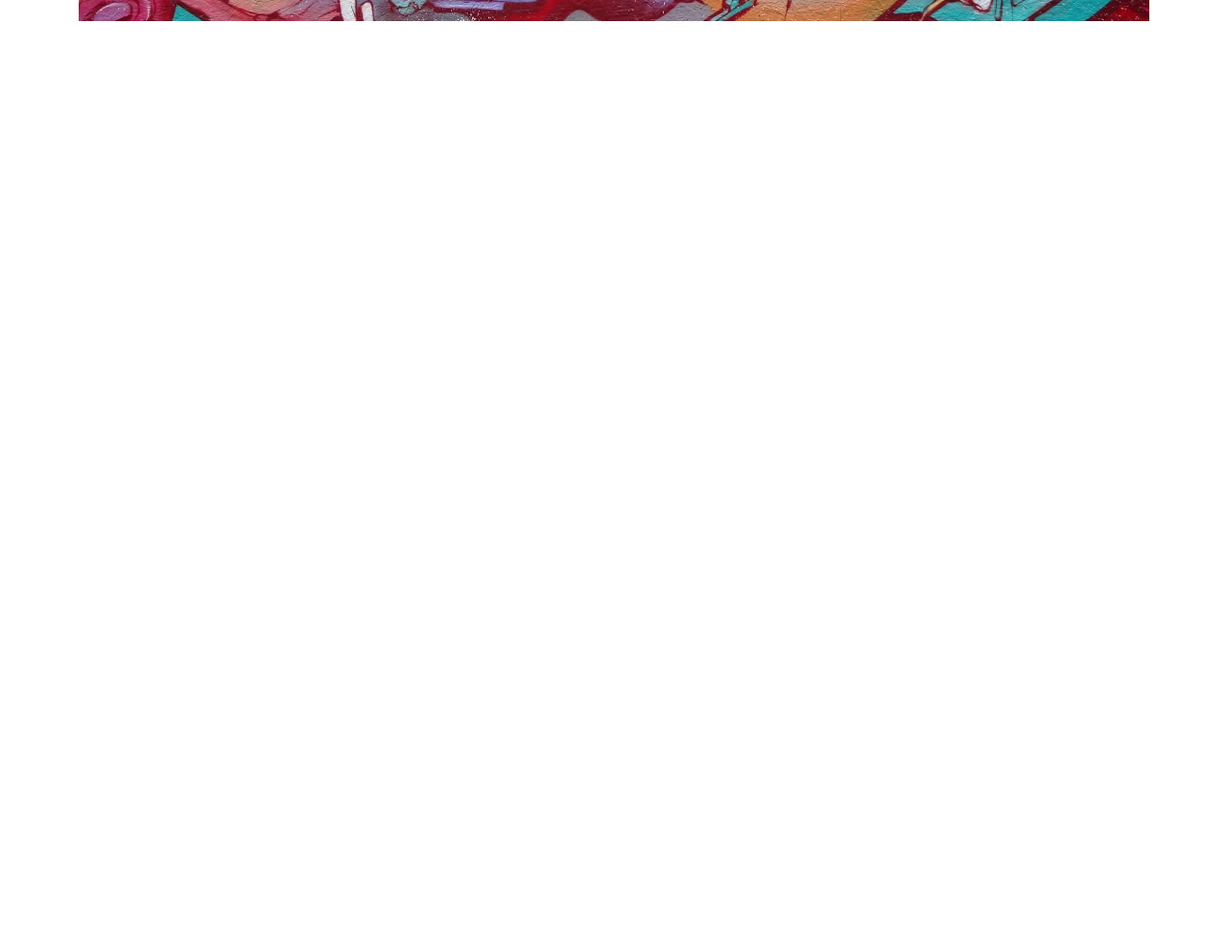
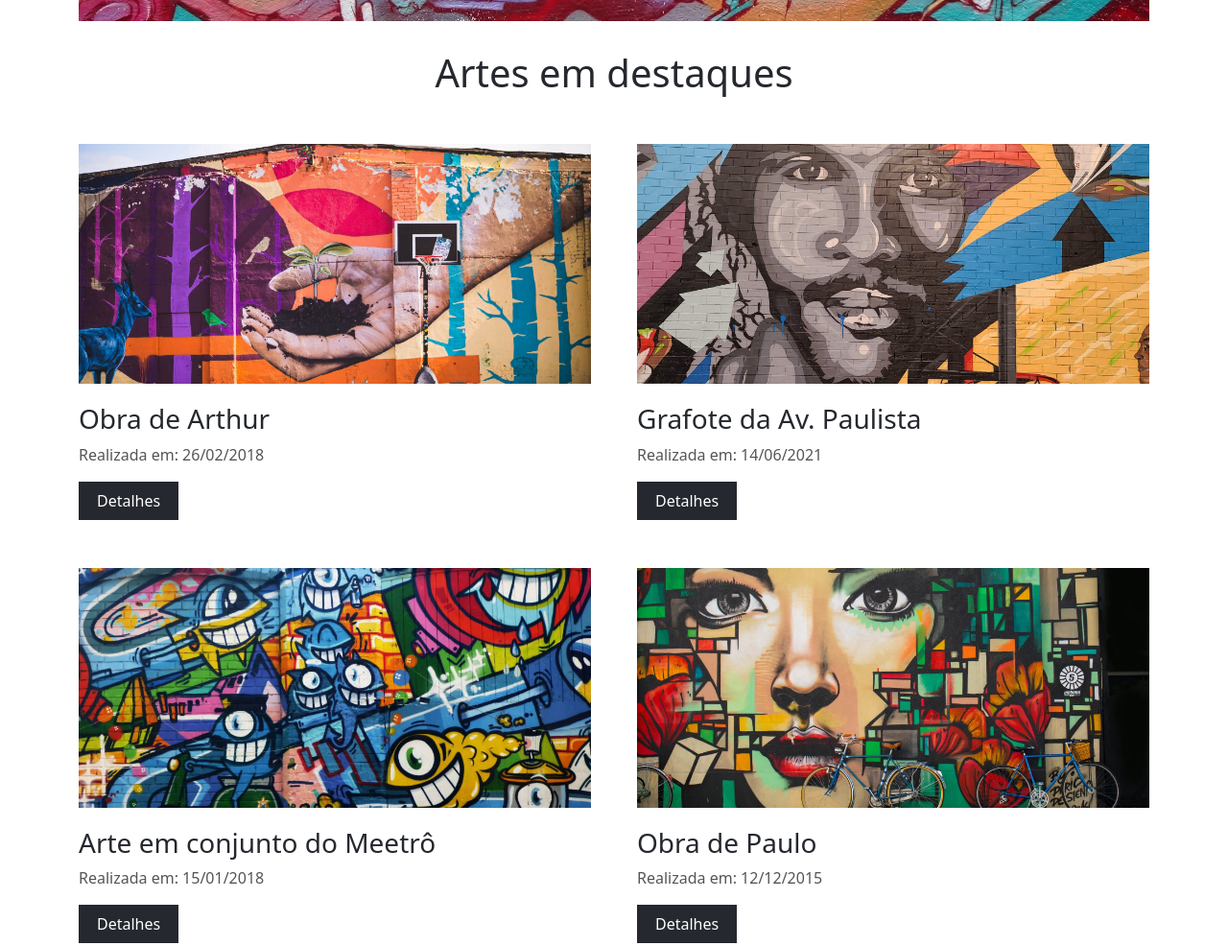
Before and after one commit to gabrielNunesKlein/Art-Exposi-o-de-artes-urbanas, a plain HTML site: page index.html in a window 1280 px wide. Shown: the part 563-1549 px from the top of the page at 96% size. Before the commit the page ends 800 px from the top, so only its background shows below. Drawn offline with nearby package versions, Linux system fonts and the light colour scheme.

Commit message:
Galeria de imagens

```diff
--- a/css/style.css
+++ b/css/style.css
@@ -82,3 +82,40 @@ a, i {
     left: 25px;
     bottom: 25px;
 }
+
+/* GALARY */
+
+#img2 {
+    background-image: url('../img/g_2.jpg');
+}
+
+#img3 {
+    background-image: url('../img/g_3.jpg');
+}
+
+#img4 {
+    background-image: url('../img/g_4.jpg');
+}
+
+#img5 {
+    background-image: url('../img/g_5.jpg');
+}
+
+#img6 {
+    background-image: url('../img/g_6.jpg');
+}
+
+#galary-container h1 {
+    text-align: center;
+}
+
+#galary-container h1,
+#galary-container .col-md-6,
+#galary-container .col-12 {
+    margin-bottom: 50px;
+}
+
+.small-image-container {
+    height: 250px;
+    margin-bottom: 20px;
+}
--- a/index.html
+++ b/index.html
@@ -43,5 +43,59 @@
         </div>
     </div>
 
+    <!-- GALLERY -->
+    <div class="container" id="galary-container">
+        <div class="col-12">
+            <h1>Artes em destaques</h1>
+        </div>
+        <div class="row gx-5">
+            <div class="col-12 col-md-6">
+                <div class="small-image-container center-image" id="img2"></div>
+                <h3>Obra de Arthur</h3>
+                <p class="secondary-color">
+                    Realizada em: 26/02/2018
+                </p>
+                <a href="#" class="btn">Detalhes</a>
+            </div>
+
+            <div class="col-12 col-md-6">
+                <div class="small-image-container center-image" id="img3"></div>
+                <h3>Grafote da Av. Paulista</h3>
+                <p class="secondary-color">
+                    Realizada em: 14/06/2021
+                </p>
+                <a href="#" class="btn">Detalhes</a>
+            </div>
+
+            <div class="col-12 col-md-6">
+                <div class="small-image-container center-image" id="img4"></div>
+                <h3>Arte em conjunto do Meetrô</h3>
+                <p class="secondary-color">
+                    Realizada em: 15/01/2018
+                </p>
+                <a href="#" class="btn">Detalhes</a>
+            </div>
+
+            <div class="col-12 col-md-6">
+                <div class="small-image-container center-image" id="img5"></div>
+                <h3>Obra de Paulo</h3>
+                <p class="secondary-color">
+                    Realizada em: 12/12/2015
+                </p>
+                <a href="#" class="btn">Detalhes</a>
+            </div>
+
+            <div class="col-12 col-md-6">
+                <div class="small-image-container center-image" id="img6"></div>
+                <h3>Grafite no centro da cidade</h3>
+                <p class="secondary-color">
+                    Realizada em: 13/02/2012
+                </p>
+                <a href="#" class="btn">Detalhes</a>
+                </div>
+            </div>
+        </div>
+
+
 </body>
 </html>
```
